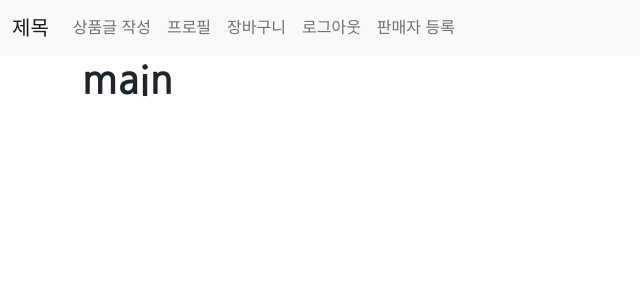
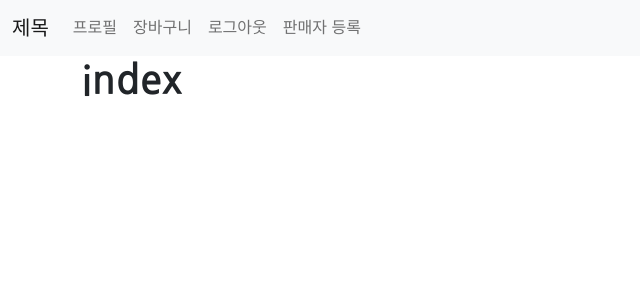
Before and after one commit to rrwe23/Final_project1, a Django app: page /products/ in a window 1280 px wide. Shown: the top 300 px of the page, without its empty margins (0-640 px from the left). Run offline with Django 3.2, Linux system fonts and the light colour scheme; the visitor is signed in with stand-in values (Sample User, id 1); data that the repository does not hold is empty; some libraries are stand-ins or nearby versions.

Commit message:
Fix : if phrase in nav bar and update base.html, index.html

```diff
--- a/accounts/views.py
+++ b/accounts/views.py
@@ -15,7 +15,7 @@ def signup(request):
             # user = form.save()
             # auth_login(request, user)
 
-            return redirect('products:main')
+            return redirect('products:index')
     else:
         form = CustomUserCreationForm()
 
@@ -33,7 +33,7 @@ def login(request):
         if form.is_valid():
             auth_login(request, form.get_user())
 
-            return redirect(request.GET.get('next') or 'products:main')
+            return redirect(request.GET.get('next') or 'products:index')
 
     else:
         form = AuthenticationForm(request)
@@ -64,4 +64,4 @@ def register_seller(request, user_pk):
     user.is_seller = True
     user.save()
 
-    return redirect('products:main')
+    return redirect('products:index')
--- a/products/templates/products/index.html
+++ b/products/templates/products/index.html
@@ -2,7 +2,7 @@
 
 {% block content %}
 
-<h1>main</h1>
+<h1>index</h1>
 
 {% for product in products %}
 
--- a/templates/base.html
+++ b/templates/base.html
@@ -32,9 +32,11 @@
           <div class="collapse navbar-collapse" id="navbarSupportedContent">
             <ul class="navbar-nav me-auto mb-2 mb-lg-0">
                 {% if request.user.is_authenticated %}
-                <li class="nav-item">
-                  <a class="nav-link" href="{% url 'products:create' request.user.id %}">상품글 작성</a>
-                </li>
+                  {% if request.user.is_seller %}
+                  <li class="nav-item">
+                    <a class="nav-link" href="{% url 'products:create' request.user.id %}">상품글 작성</a>
+                  </li>
+                  {% endif %}
                 <li class="nav-item">
                   <a class="nav-link" href="{% url 'accounts:profile' %}">프로필</a>
                 </li>
@@ -45,11 +47,10 @@
                   <a class="nav-link" href="{% url 'accounts:logout' %}">로그아웃</a>
                 </li>
                 {% if not request.user.is_seller %}
-
                 <li class="nav-item">
                   <a class="nav-link" href="{% url 'accounts:register_seller' request.user.id %}">판매자 등록</a>
                 </li>
-              {% endif %}
+                {% endif %}
 
             {% else %}
               <li class="nav-item">
```
